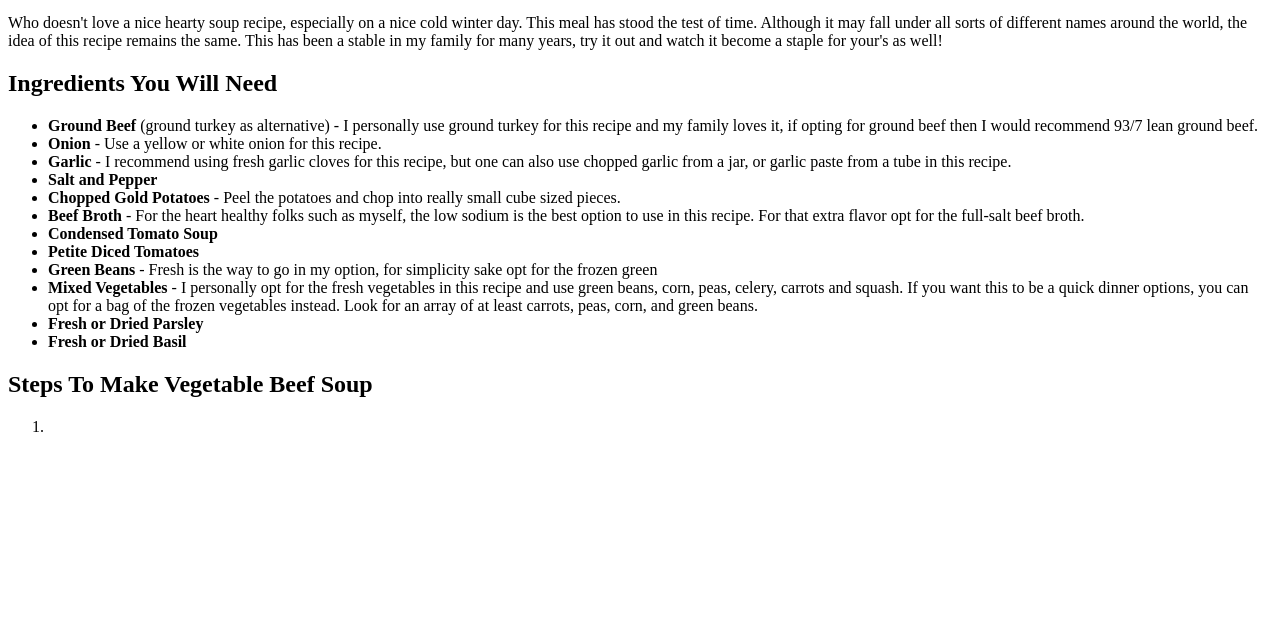
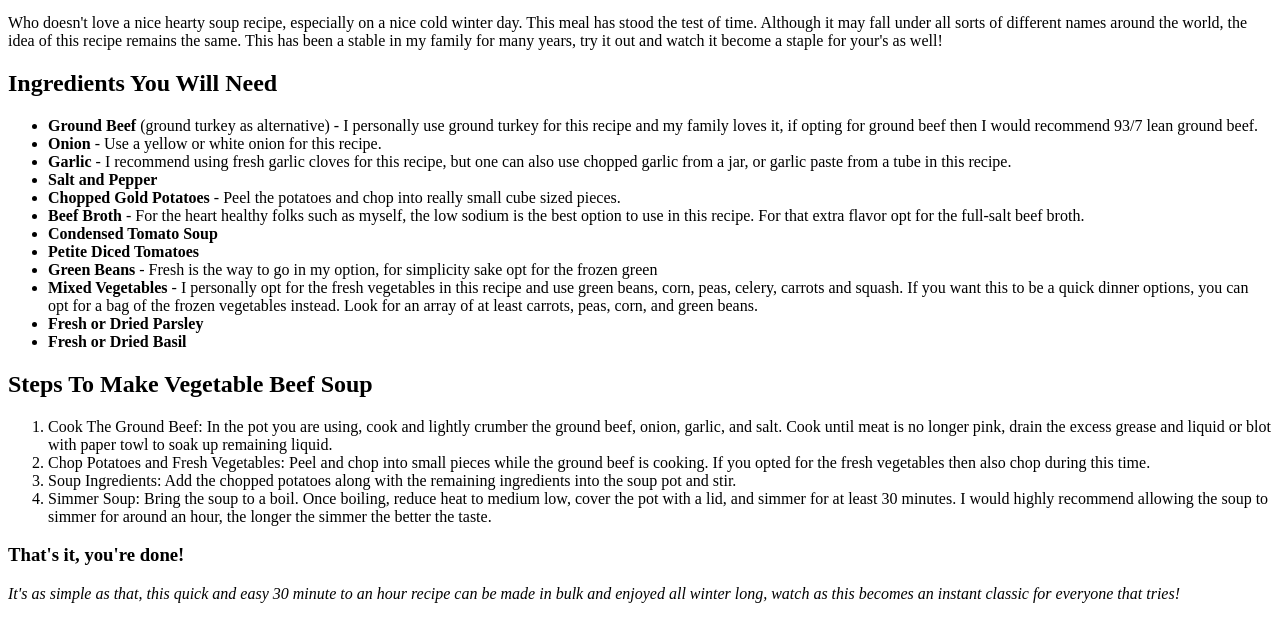
Before and after one commit to micahcarter97/odin-recipes, a plain HTML site: page recipes/vegetablebeefsoup.html in a window 1280 px wide. Shown: the part 456-1075 px from the top of the page. Before the commit the page ends 908 px from the top, so only its background shows below. Drawn offline with Linux system fonts and the light colour scheme.

Commit message:
vegetablebeefsoup.html

```diff
--- a/recipes/vegetablebeefsoup.html
+++ b/recipes/vegetablebeefsoup.html
@@ -28,7 +28,12 @@
 
         <h2>Steps To Make Vegetable Beef Soup</h2>
         <ol>
-            <li></li>
+            <li>Cook The Ground Beef: In the pot you are using, cook and lightly crumber the ground beef, onion, garlic, and salt. Cook until meat is no longer pink, drain the excess grease and liquid or blot with paper towl to soak up remaining liquid.</li>
+            <li>Chop Potatoes and Fresh Vegetables: Peel and chop into small pieces while the ground beef is cooking. If you opted for the fresh vegetables then also chop during this time.</li>
+            <li>Soup Ingredients: Add the chopped potatoes along with the remaining ingredients into the soup pot and stir.</li>
+            <li>Simmer Soup: Bring the soup to a boil. Once boiling, reduce heat to medium low, cover the pot with a lid, and simmer for at least 30 minutes. I would highly recommend allowing the soup to simmer for around an hour, the longer the simmer the better the taste.</li>
         </ol>
+    <h3>That's it, you're done!</h3>
+    <p><i>It's as simple as that, this quick and easy 30 minute to an hour recipe can be made in bulk and enjoyed all winter long, watch as this becomes an instant classic for everyone that tries!</i></p>
 </body>
 </html>
```
